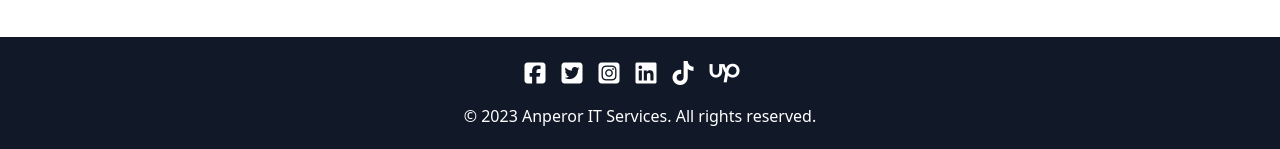
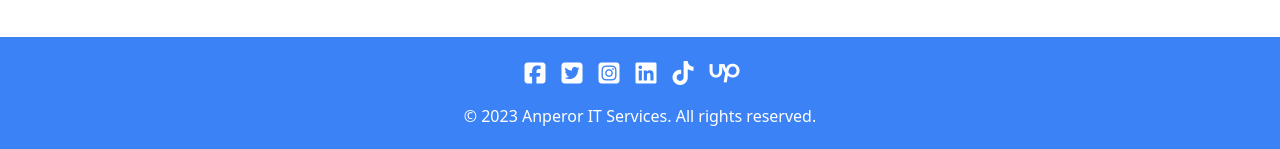
Before and after one commit to newtonprogrammernepal/newtonprogrammernepal.github.io, a plain HTML site: page index.html in a window 1280 px wide. Shown: the part 2635-2784 px from the top of the page. Drawn offline with nearby package versions, Linux system fonts and the light colour scheme; a script that the page names is missing; some icons are missing.

Commit message:
Update index.html

```diff
--- a/index.html
+++ b/index.html
@@ -190,7 +190,7 @@
 
  <!-- footer -->
 
-    <footer class="bg-gray-900 text-white p-6">
+    <footer class="bg-blue-500 text-white p-6">
         <div class="flex justify-center items-center space-x-4">
             <a href="https://www.facebook.com/your-facebook-profile" target="_blank" rel="noopener noreferrer">
                 <i class="fab fa-facebook-square text-2xl"></i>
```
